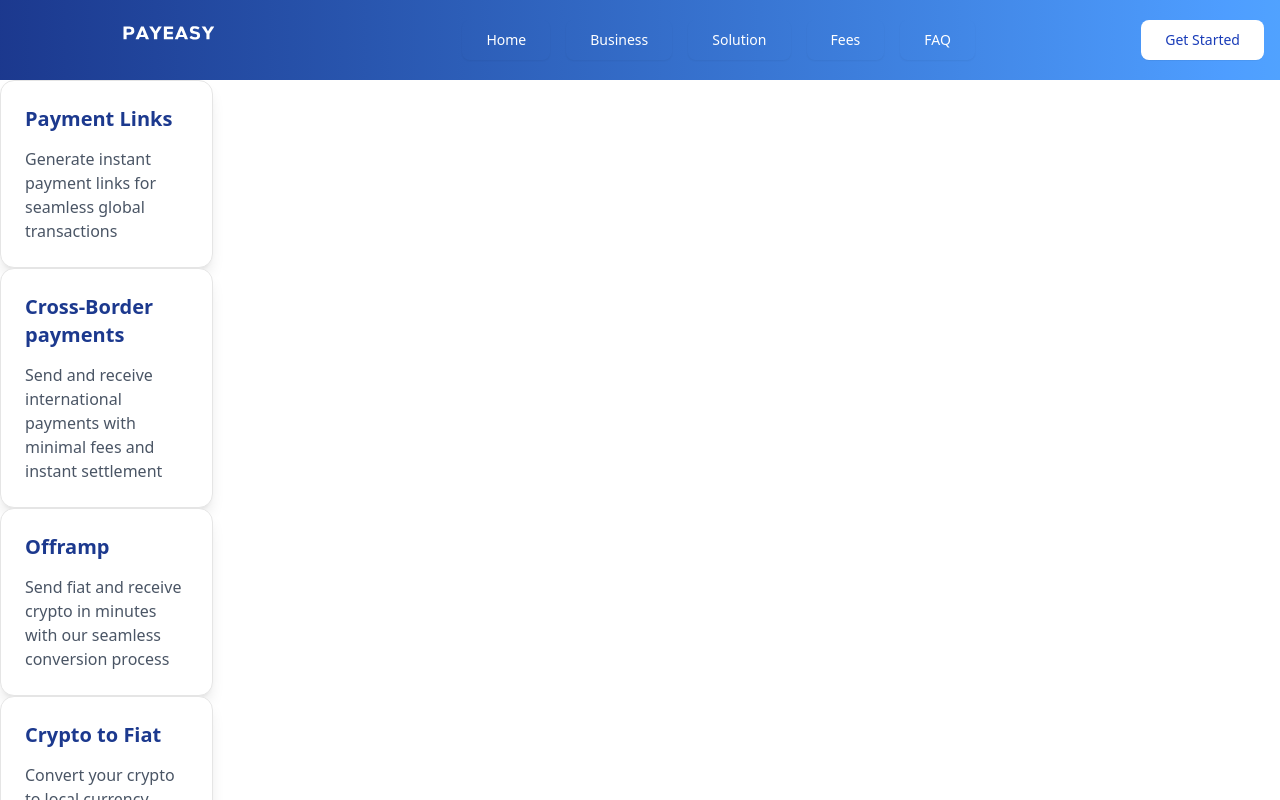
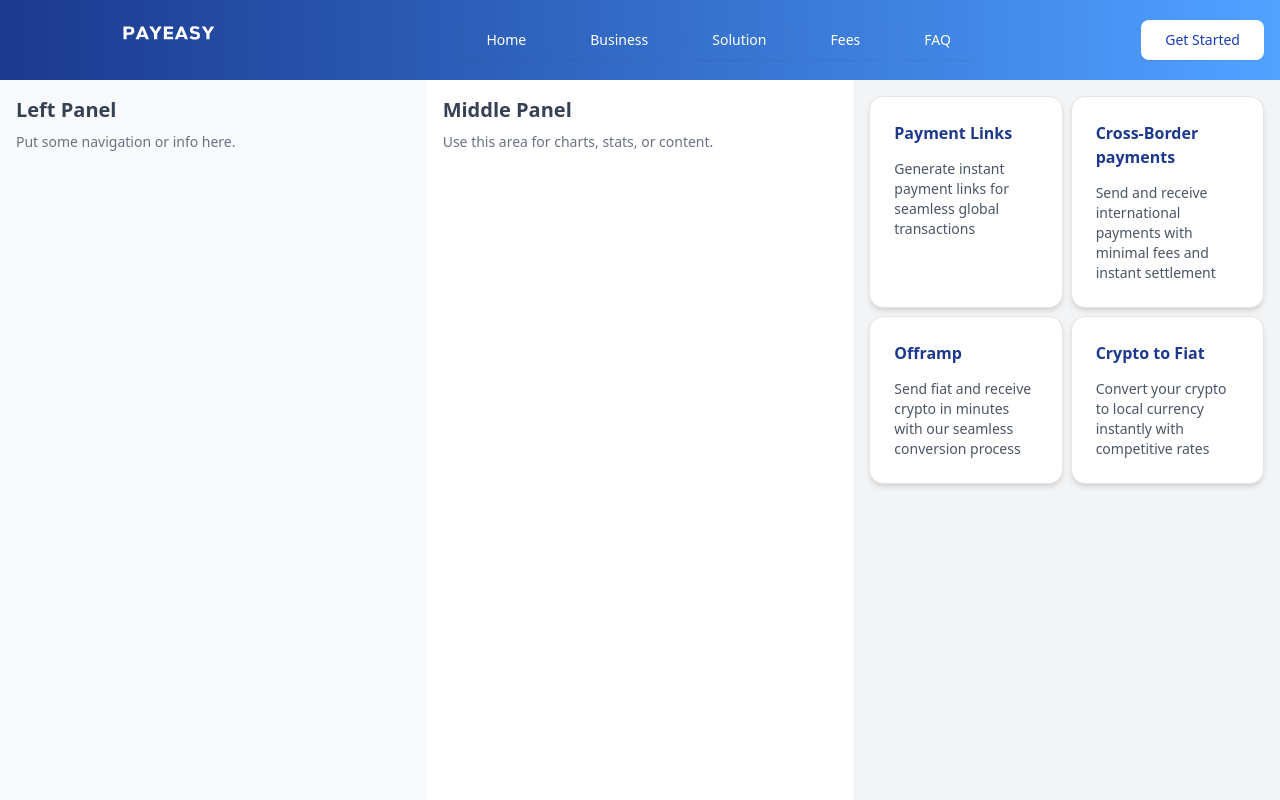
Before and after one commit to HackathonProjectKoper/FrontEnd1, a React (Vite) app: page / in a window 1280 px wide. Built offline with nearby package versions, Linux system fonts and the light colour scheme.

Commit message:
Fixed the navbar and the cards are centered on the main screen

```diff
--- a/src/components/main-page/MainPage.jsx
+++ b/src/components/main-page/MainPage.jsx
@@ -4,31 +4,56 @@ import {Card, CardHeader , CardTitle , CardAction, CardDescription ,CardContent,
 import CardMain from "./thefourcardcomponents/cardMain.jsx"
 const MainPage = () => {
     return (
-        <div className="min-h-screen overflow-y-auto scrollbar-thin scrollbar-thumb-gray-500 scrollbar-track-gray-200" >
-            <div className="headerof">
-                <Header></Header>
-            </div>
+         <div className="min-h-screen flex flex-col">
 
-            <div className="">
-                <CardMain title="Payment Links" text="Generate instant payment links for seamless global transactions"></CardMain>
-                <CardMain title="Cross-Border payments" text="Send and receive international payments with minimal fees and instant settlement"></CardMain>
-                <CardMain title="Offramp" text="Send fiat and receive crypto in minutes with our seamless conversion process"></CardMain>
-                <CardMain title="Crypto to Fiat" text="Convert your crypto to local currency instantly with competitive rates"></CardMain>
-            </div>
+      {/* Header */}
+      <div className="w-full">
+        <Header />
+      </div>
 
+      {/* Body split into 3 vertical parts */}
+      <div className="flex flex-1 flex-row">
 
+        {/* Left Section */}
+        <div className="w-1/3 bg-gray-50 p-4">
+          <h2 className="text-xl font-semibold text-gray-700">Left Panel</h2>
+          <p className="text-sm text-gray-500 mt-2">Put some navigation or info here.</p>
+        </div>
 
+        {/* Middle Section */}
+        <div className="w-1/3 bg-white p-4">
+          <h2 className="text-xl font-semibold text-gray-700">Middle Panel</h2>
+          <p className="text-sm text-gray-500 mt-2">Use this area for charts, stats, or content.</p>
+        </div>
 
+        {/* Right Section – Cards */}
+        <div className="w-1/3 bg-gray-100 p-4 overflow-y-auto">
+          <div className="grid grid-cols-2 gap-2">
+            <CardMain
+              className="w-full"
+              title="Payment Links"
+              text="Generate instant payment links for seamless global transactions"
+            />
+            <CardMain
+              className="w-full"
+              title="Cross-Border payments"
+              text="Send and receive international payments with minimal fees and instant settlement"
+            />
+            <CardMain
+             className="w-full"
+              title="Offramp"
+              text="Send fiat and receive crypto in minutes with our seamless conversion process"
+            />
+            <CardMain
+              className="w-full"
+              title="Crypto to Fiat"
+              text="Convert your crypto to local currency instantly with competitive rates"
+            />
+          </div>
+        </div>
 
-
-
-
-
-
-
-
-
-        </div>
+      </div>
+    </div>
     )
 }
 export default MainPage
--- a/src/components/main-page/thefourcardcomponents/cardMain.jsx
+++ b/src/components/main-page/thefourcardcomponents/cardMain.jsx
@@ -4,12 +4,12 @@ import {Card, CardContent, CardHeader, CardTitle} from "@/components/ui/card.jsx
 const CardMain = ({title,text}) => {
     return (
 
-    <Card className="w-1/6 bg-white  shadow-lg ">
+    <Card className="bg-white  shadow-md hover:shadow-lg transition-shadow rounded-xl">
         <CardHeader>
-            <CardTitle className="text-blue-900 text-xl">{title}</CardTitle>
+            <CardTitle className="text-blue-900 text-base">{title}</CardTitle>
         </CardHeader>
         <CardContent>
-            <p className="text-gray-600 ">{text}</p>
+            <p className="text-gray-600 text-sm">{text}</p>
         </CardContent>
     </Card>
 
--- a/src/components/registration-form.jsx
+++ b/src/components/registration-form.jsx
@@ -136,8 +136,8 @@ export function RegistrationForm() {
                   </Button>
                 </form>
               </CardContent>
-              <CardFooter className="flex justify-center border-t p-4">
-                <p className="text-sm text-muted-foreground">
+              <CardFooter className="flex flex-col items-center border-t p-4 space-y-4">
+                <p className="text-sm text-muted-foreground text-center">
                   Already have an account?{" "}
 
                     <Link to="/Login" className="text-blue-500 hover:underline"> Sign in</Link>
--- a/src/components/ui/card.jsx
+++ b/src/components/ui/card.jsx
@@ -10,7 +10,7 @@ function Card({
     <div
       data-slot="card"
       className={cn(
-        "bg-card text-card-foreground flex flex-col gap-2 rounded-xl border py-6 shadow-sm w-1/4",
+        "bg-card text-card-foreground flex flex-col gap-2 rounded-xl border py-6 shadow-sm w-full",
         className
       )}
       {...props} />
```
